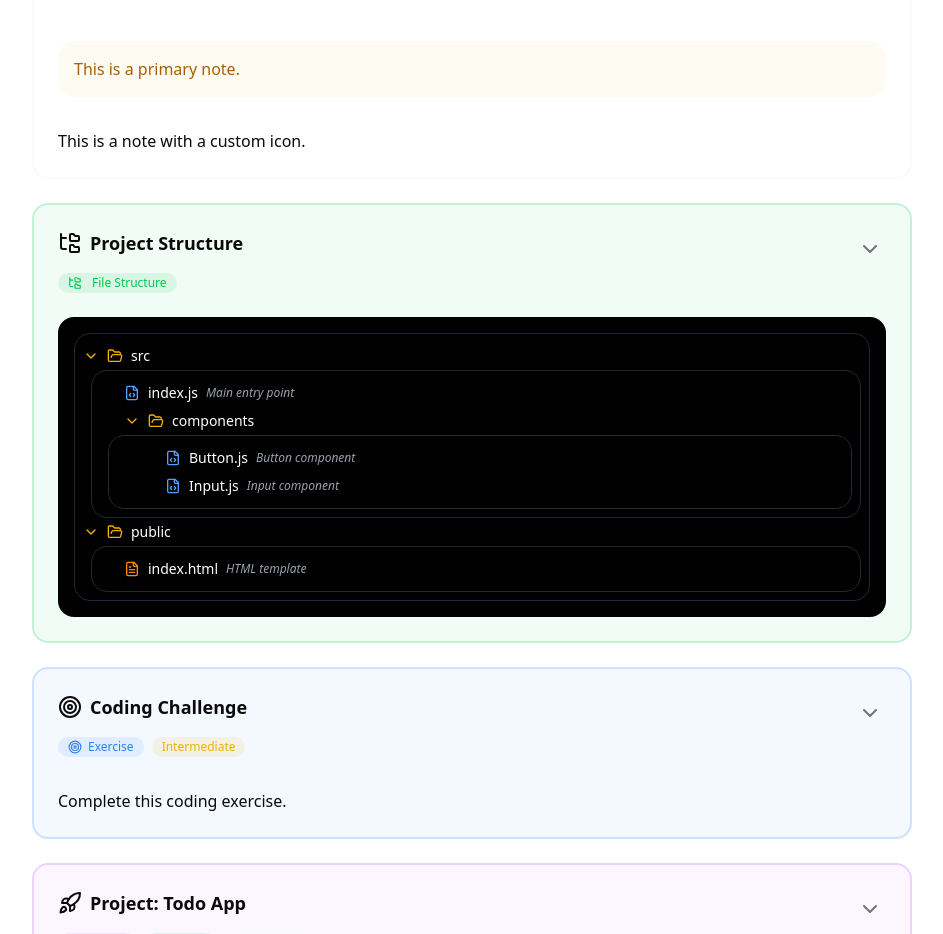
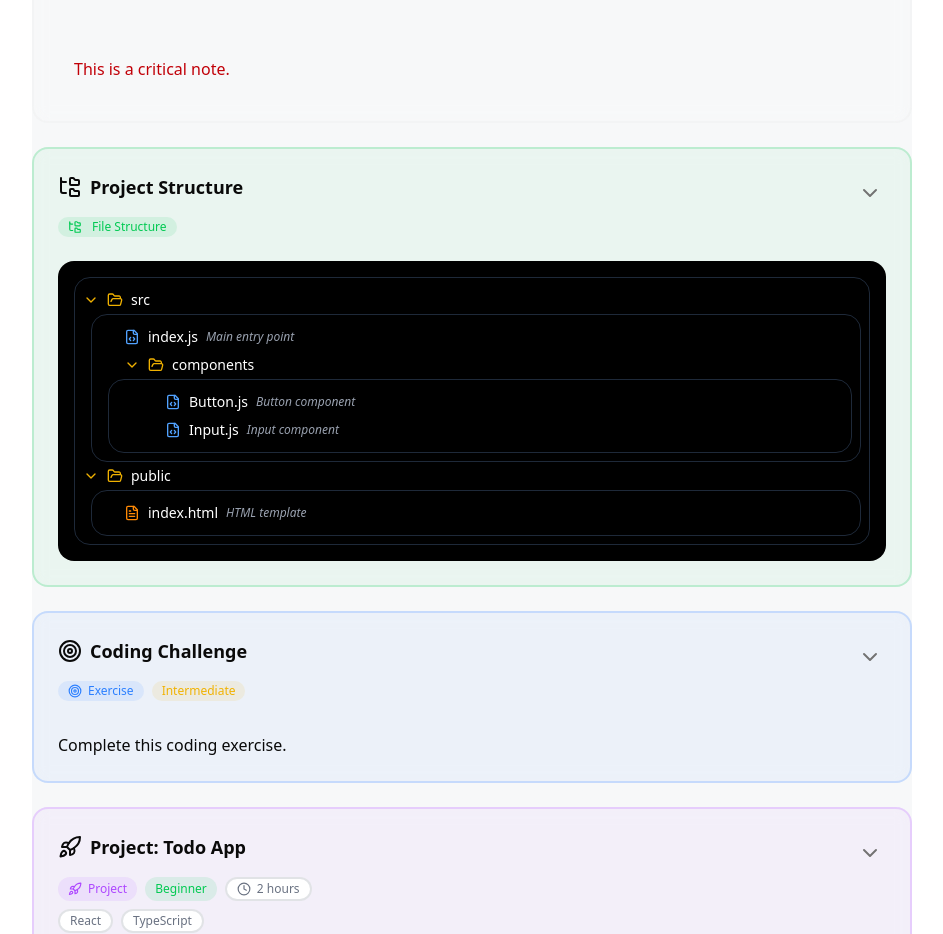
Before and after one commit to SherryMaster/QuillSpace-Starting, a React (Vite) app: page / in a window 1280 px wide. Shown: the part 1786-2720 px from the top of the page, without its empty margins (336-1279 px from the left). Built offline with nearby package versions, Linux system fonts and the light colour scheme.

Commit message:
fix theming system

```diff
--- a/package.json
+++ b/package.json
@@ -4,8 +4,9 @@
   "version": "0.0.0",
   "type": "module",
   "scripts": {
-    "dev": "vite",
-    "build": "tsc -b && vite build",
+    "generate-safelist": "tsx src/utils/tailwind-safelist.ts",
+    "dev": "npm run generate-safelist && vite",
+    "build": "npm run generate-safelist && tsc -b && vite build",
     "lint": "eslint .",
     "preview": "vite preview"
   },
@@ -36,6 +37,7 @@
     "eslint-plugin-react-hooks": "^5.1.0",
     "eslint-plugin-react-refresh": "^0.4.19",
     "globals": "^15.15.0",
+    "tsx": "^4.19.3",
     "typescript": "~5.7.2",
     "typescript-eslint": "^8.24.1",
     "vite": "^6.2.0"
--- a/src/App.tsx
+++ b/src/App.tsx
@@ -51,8 +51,7 @@ function App() {
           <p>This is a generic block.</p>
         </ContentBlock>
 
-        <ContentBlock type="Note" title="Important Note" noteType="warning" content="This is a primary note.">
-          <p>This is a note with a custom icon.</p>
+        <ContentBlock type="Note" title="Important Note" noteType="critical" content="This is a critical note.">
         </ContentBlock>
 
         <ContentBlock type="FileStructureView" title="Project Structure" filestructure={{
--- a/src/components/contentblock/ContentBlock.tsx
+++ b/src/components/contentblock/ContentBlock.tsx
@@ -35,6 +35,17 @@ import { type ColorToken } from '@/types/colors';
 import { getColorClass } from '@/utils/colors';
 import type { MediaType } from '@/types/media';
 import { MediaBlock } from './MediaBlock';
+
+const defaultBlockColors = {
+  Classic: 'gray',
+  Generic: 'gray',
+  Note: 'blue',
+  FileStructureView: 'green',
+  Challenge: 'blue',
+  Code: 'cyan',
+  Markdown: 'gray',
+  Media: 'purple'
+} as const;
 
 export const mediaTypeConfig: Record<MediaType, {
   icon: LucideIcon;
@@ -178,43 +189,43 @@ const noteTypeConfig: Record<NoteBlockProps['noteType'], {
     icon: LucideIcon;
 }> = {
     primary: {
-      containerClass: `border-2 ${getColorClass('blue-500', 'border', 20)} ${getColorClass('blue-500', 'bg', 5)}`,
-      contentClass: getColorClass('blue-500', 'bg', 5),
+      containerClass: `border-2 ${getColorClass('blue', 'border', 20)} ${getColorClass('blue', 'bg', 5)}`,
+      contentClass: getColorClass('blue', 'bg', 5),
       textClass: "text-blue-700 dark:text-blue-300",
-      bgClass: getColorClass('blue-500', 'bg', 10),
-      iconClass: getColorClass('blue-500', 'text'),
+      bgClass: getColorClass('blue', 'bg', 10),
+      iconClass: getColorClass('blue', 'text'),
       icon: InfoIcon
     },
     secondary: {
-      containerClass: `border-2 ${getColorClass('gray-500', 'border', 20)} ${getColorClass('gray-500', 'bg', 5)}`,
-      contentClass: getColorClass('gray-500', 'bg', 5),
+      containerClass: `border-2 ${getColorClass('gray', 'border', 20)} ${getColorClass('gray', 'bg', 5)}`,
+      contentClass: getColorClass('gray', 'bg', 5),
       textClass: "text-gray-700 dark:text-gray-300",
-      bgClass: getColorClass('gray-500', 'bg', 10),
-      iconClass: getColorClass('gray-500', 'text'),
+      bgClass: getColorClass('gray', 'bg', 10),
+      iconClass: getColorClass('gray', 'text'),
       icon: HelpCircle
     },
     info: {
-      containerClass: `border-2 ${getColorClass('cyan-500', 'border', 20)} ${getColorClass('cyan-500', 'bg', 5)}`,
-      contentClass: getColorClass('cyan-500', 'bg', 5),
+      containerClass: `border-2 ${getColorClass('cyan', 'border', 20)} ${getColorClass('cyan', 'bg', 5)}`,
+      contentClass: getColorClass('cyan', 'bg', 5),
       textClass: "text-cyan-700 dark:text-cyan-300",
-      bgClass: getColorClass('cyan-500', 'bg', 10),
-      iconClass: getColorClass('cyan-500', 'text'),
+      bgClass: getColorClass('cyan', 'bg', 10),
+      iconClass: getColorClass('cyan', 'text'),
       icon: Info
     },
     warning: {
-      containerClass: `border-2 ${getColorClass('yellow-500', 'border', 20)} ${getColorClass('yellow-500', 'bg', 5)}`,
-      contentClass: getColorClass('yellow-500', 'bg', 5),
+      containerClass: `border-2 ${getColorClass('yellow', 'border', 20)} ${getColorClass('yellow', 'bg', 5)}`,
+      contentClass: getColorClass('yellow', 'bg', 5),
       textClass: "text-yellow-700 dark:text-yellow-300",
-      bgClass: getColorClass('yellow-500', 'bg', 10),
-      iconClass: getColorClass('yellow-500', 'text'),
+      bgClass: getColorClass('yellow', 'bg', 10),
+      iconClass: getColorClass('yellow', 'text'),
       icon: AlertTriangle
     },
     critical: {
-      containerClass: `border-2 ${getColorClass('red-500', 'border', 20)} ${getColorClass('red-500', 'bg', 5)}`,
-      contentClass: getColorClass('red-500', 'bg', 5),
+      containerClass: `border-2 ${getColorClass('red', 'border', 20)} ${getColorClass('red', 'bg', 5)}`,
+      contentClass: getColorClass('red', 'bg', 5),
       textClass: "text-red-700 dark:text-red-300",
-      bgClass: getColorClass('red-500', 'bg', 10),
-      iconClass: getColorClass('red-500', 'text'),
+      bgClass: getColorClass('red', 'bg', 10),
+      iconClass: getColorClass('red', 'text'),
       icon: AlertOctagon
     }
 };
@@ -293,10 +304,10 @@ const getBlockConfig = (props: ContentBlockProps): BlockConfig => {
   const blockConfigs: Record<ContentBlockProps["type"], BlockConfig> = {
     Classic: {
       icon,
-      containerClass: getColorClass('gray-500', 'border', 20) + ' ' + getColorClass('gray-500', 'bg', 5),
-      badgeClass: getColorClass('gray-500', 'bg', 10) + ' ' + getColorClass('gray-500', 'text'),
+      containerClass: getColorClass('gray', 'border', 20) + ' ' + getColorClass('gray', 'bg', 5),
+      badgeClass: getColorClass('gray', 'bg', 10) + ' ' + getColorClass('gray', 'text'),
       iconProps: {
-        icon,  // Add the icon property
+        icon,
         size: props.iconConfig?.size || 20,
         className: cn(
           "w-5 h-5",
@@ -307,38 +318,38 @@ const getBlockConfig = (props: ContentBlockProps): BlockConfig => {
     },
     Generic: {
       icon,
-      containerClass: getColorClass('gray-500', 'border', 20) + ' ' + getColorClass('gray-500', 'bg', 5),
-      badgeClass: getColorClass('gray-500', 'bg', 10) + ' ' + getColorClass('gray-500', 'text')
+      containerClass: getColorClass('gray', 'border', 20) + ' ' + getColorClass('gray', 'bg', 5),
+      badgeClass: getColorClass('gray', 'bg', 10) + ' ' + getColorClass('gray', 'text')
     },
     Note: {
       icon,
-      containerClass: getColorClass('blue-500', 'border', 20) + ' ' + getColorClass('blue-500', 'bg', 5),
-      badgeClass: getColorClass('blue-500', 'bg', 10) + ' ' + getColorClass('blue-500', 'text')
+      containerClass: getColorClass('blue', 'border', 20) + ' ' + getColorClass('blue', 'bg', 5),
+      badgeClass: getColorClass('blue', 'bg', 10) + ' ' + getColorClass('blue', 'text')
     },
     FileStructureView: {
       icon,
-      containerClass: getColorClass('green-500', 'border', 20) + ' ' + getColorClass('green-500', 'bg', 5),
-      badgeClass: getColorClass('green-500', 'bg', 10) + ' ' + getColorClass('green-500', 'text')
+      containerClass: getColorClass('green', 'border', 20) + ' ' + getColorClass('green', 'bg', 5),
+      badgeClass: getColorClass('green', 'bg', 10) + ' ' + getColorClass('green', 'text')
     },
     Challenge: {
       icon,
-      containerClass: getColorClass('blue-500', 'border', 20) + ' ' + getColorClass('blue-500', 'bg', 5),
-      badgeClass: getColorClass('blue-500', 'bg', 10) + ' ' + getColorClass('blue-500', 'text')
+      containerClass: getColorClass('blue', 'border', 20) + ' ' + getColorClass('blue', 'bg', 5),
+      badgeClass: getColorClass('blue', 'bg', 10) + ' ' + getColorClass('blue', 'text')
     },
     Code: {
       icon,
-      containerClass: getColorClass('cyan-500', 'border', 20) + ' ' + getColorClass('cyan-500', 'bg', 5),
-      badgeClass: getColorClass('cyan-500', 'bg', 10) + ' ' + getColorClass('cyan-500', 'text')
+      containerClass: getColorClass('cyan', 'border', 20) + ' ' + getColorClass('cyan', 'bg', 5),
+      badgeClass: getColorClass('cyan', 'bg', 10) + ' ' + getColorClass('cyan', 'text')
     },
     Markdown: {
       icon,
-      containerClass: getColorClass('gray-500', 'border', 20) + ' ' + getColorClass('gray-500', 'bg', 5),
-      badgeClass: getColorClass('gray-500', 'bg', 10) + ' ' + getColorClass('gray-500', 'text')
+      containerClass: getColorClass('gray', 'border', 20) + ' ' + getColorClass('gray', 'bg', 5),
+      badgeClass: getColorClass('gray', 'bg', 10) + ' ' + getColorClass('gray', 'text')
     },
     Media: {
       icon,
-      containerClass: getColorClass('gray-500', 'border', 20) + ' ' + getColorClass('gray-500', 'bg', 5),
-      badgeClass: getColorClass('gray-500', 'bg', 10) + ' ' + getColorClass('gray-500', 'text')
+      containerClass: getColorClass('gray', 'border', 20) + ' ' + getColorClass('gray', 'bg', 5),
+      badgeClass: getColorClass('gray', 'bg', 10) + ' ' + getColorClass('gray', 'text')
     }
   };
 
@@ -580,7 +591,7 @@ export function ContentBlock(props: ContentBlockProps) {
             <div className="flex gap-2">
               <Badge
                 variant="default"
-                color={challengeProps.challengeType === 'Project' ? 'purple-500' : 'blue-500'}
+                color={challengeProps.challengeType === 'Project' ? 'purple' : 'blue'}
               >
                 {challengeProps.challengeType === 'Project' ? (
                   <><Rocket className="w-3.5 h-3.5" /> Project</>
@@ -590,14 +601,14 @@ export function ContentBlock(props: ContentBlockProps) {
               </Badge>
 
               <Badge variant="default" color={
-                challengeProps.difficulty === 'Beginner' ? 'green-500' :
-                challengeProps.difficulty === 'Intermediate' ? 'yellow-500' : 'red-500'
+                challengeProps.difficulty === 'Beginner' ? 'green' :
+                challengeProps.difficulty === 'Intermediate' ? 'yellow' : 'red'
               }>
                 {challengeProps.difficulty}
               </Badge>
 
               {challengeProps.estimatedTime && (
-                <Badge variant="outline" color="gray-500">
+                <Badge variant="outline" color="gray">
                   <Clock className="w-3.5 h-3.5" />
                   {challengeProps.estimatedTime}
                 </Badge>
@@ -607,7 +618,7 @@ export function ContentBlock(props: ContentBlockProps) {
             {challengeProps.tech && (
               <div className="flex flex-wrap gap-2">
                 {challengeProps.tech.map((tech, index) => (
-                  <Badge key={index} variant="outline" color="gray-500">
+                  <Badge key={index} variant="outline" color="gray">
                     {tech}
                   </Badge>
                 ))}
@@ -646,6 +657,67 @@ export function ContentBlock(props: ContentBlockProps) {
     }
   };
 
+  const getBlockColor = (props: ContentBlockProps): string => {
+    if (props.type === "Media") {
+      return `text-${mediaTypeConfig[(props as MediaBlockProps).mediaType].badgeClass.split('-')[1]}`;
+    }
+
+    if (props.type === "Note") {
+      return noteTypeConfig[(props as NoteBlockProps).noteType].iconClass;
+    }
+
+    if (props.type === "Challenge") {
+      return (props as ChallengeBlockProps).challengeType === "Project"
+        ? "text-purple-500"
+        : "text-blue-500";
+    }
+
+    if (props.type === "Generic" && (props as GenericBlockProps).color) {
+      return `text-${(props as GenericBlockProps).color}-500`;
+    }
+
+    return `text-${defaultBlockColors[props.type]}-500`;
+  };
+
+  const getBlockClassName = (props: ContentBlockProps): string => {
+    // Handle Note blocks
+    if (props.type === "Note") {
+      return noteTypeConfig[(props as NoteBlockProps).noteType]?.containerClass;
+    }
+
+    // Handle Challenge blocks
+    if (props.type === "Challenge") {
+      const color = (props as ChallengeBlockProps).challengeType === "Project" ? "purple" : "blue";
+      return cn(
+        getColorClass(color, 'bg', 5),
+        getColorClass(color, 'border', 20)
+      );
+    }
+
+    // Handle Media blocks
+    if (props.type === "Media") {
+      return mediaTypeConfig[(props as MediaBlockProps).mediaType]?.containerClass;
+    }
+
+    // Handle Generic blocks with custom color
+    if (props.type === "Generic" && (props as GenericBlockProps).color) {
+      const color = (props as GenericBlockProps).color;
+      if (!color) return ''; // Early return if color is undefined
+
+      return cn(
+        getColorClass(color, 'bg', 5),
+        getColorClass(color, 'border', 20)
+      );
+    }
+
+    // Default colors for other block types
+    const defaultColor = defaultBlockColors[props.type];
+    return cn(
+      getColorClass(defaultColor, 'bg', 5),
+      getColorClass(defaultColor, 'border', 20)
+    );
+  };
+
   const blockAttributes = {
     id: blockId,
     'data-block-id': blockId,
@@ -653,19 +725,7 @@ export function ContentBlock(props: ContentBlockProps) {
     'data-show-toc': showOnTOC,
     'data-parent-id': parentId,
     'data-block-icon': config.icon.displayName || config.icon.name || 'Box',
-    'data-block-color': props.type === "Media"
-      ? `text-${mediaTypeConfig[(props as MediaBlockProps).mediaType].badgeClass.split('-')[1]}`
-      : props.type === "Note"
-      ? noteTypeConfig[(props as NoteBlockProps).noteType].iconClass
-      : props.type === "Challenge"
-      ? (props as ChallengeBlockProps).challengeType === "Project"
-        ? "text-purple-500"
-        : "text-blue-500"
-      : props.type === "FileStructureView"
-      ? "text-green-500"
-      : props.type === "Generic" && (props as GenericBlockProps).color
-      ? `text-${(props as GenericBlockProps).color}-500`
-      : config.badgeClass.split(' ')[1],
+    'data-block-color': getBlockColor(props),
     ...(props.type === "Note" && {
       'data-note-type': (props as NoteBlockProps).noteType,
       'data-note-icon': noteTypeConfig[(props as NoteBlockProps).noteType].icon.name
@@ -676,16 +736,8 @@ export function ContentBlock(props: ContentBlockProps) {
     className: cn(
       'content-block',
       props.type !== "Classic" && "border-2 p-6 backdrop-blur-sm rounded-lg",
-      {
-        [noteTypeConfig[(props as NoteBlockProps).noteType]?.containerClass]: props.type === "Note",
-        'bg-green-500/5 border-green-500/20': props.type === "FileStructureView",
-        [config.containerClass]: props.type !== "Classic" && props.type !== "Note" && props.type !== "FileStructureView",
-        'border-purple-500/20': props.type === "Challenge" && (props as ChallengeBlockProps).challengeType === "Project",
-        'border-blue-500/20': props.type === "Challenge" && (props as ChallengeBlockProps).challengeType !== "Project",
-        [mediaTypeConfig[(props as MediaBlockProps).mediaType]?.containerClass]:
-          props.type === "Media",
-      },
-      props.className
+      getBlockClassName(props),
+      props.className // Keep this at the end to allow overrides
     ),
     style: {
       '--block-depth': parentId ? '1' : '0'
@@ -696,6 +748,7 @@ export function ContentBlock(props: ContentBlockProps) {
 
   return (
     <section {...blockAttributes}>
+    {/* <section className="content-block border-2 p-6 backdrop-blur-sm rounded-lg border-gray-500/20 bg-gray-500/5">  */}
       {/* Header */}
       <div className="flex w-full items-start justify-between gap-4">
         <div className="space-y-4 flex-1">
--- a/src/components/ui/badge.tsx
+++ b/src/components/ui/badge.tsx
@@ -2,6 +2,7 @@ import * as React from "react"
 import { cva } from "class-variance-authority"
 import { cn } from "@/utils/common"
 import { ColorToken } from '@/types/colors'
+import { getColorClass } from '@/utils/colors'
 
 interface BadgeProps extends React.HTMLAttributes<HTMLDivElement> {
   variant?: 'default' | 'outline'
@@ -15,7 +16,6 @@ const badgeVariants = cva(
       variant: {
         default: "border-transparent bg-primary/10 text-primary hover:bg-primary/20",
         outline: "border-2 bg-background hover:bg-accent",
-        secondary: "border-transparent bg-secondary text-secondary-foreground hover:bg-secondary/80",
       },
     },
     defaultVariants: {
@@ -31,8 +31,8 @@ const Badge = ({
   ...props
 }: BadgeProps) => {
   const colorClasses = color ? {
-    'default': `bg-${color}/10 text-${color} hover:bg-${color}/20`,
-    'outline': `border-${color}/20 text-${color} hover:bg-${color}/10`,
+    'default': `${getColorClass(color, 'bg', 10)} ${getColorClass(color, 'text')} hover:${getColorClass(color, 'bg', 20)}`,
+    'outline': `${getColorClass(color, 'border', 20)} ${getColorClass(color, 'text')} hover:${getColorClass(color, 'bg', 10)}`,
   }[variant] : '';
 
   return (
--- a/src/index.css
+++ b/src/index.css
@@ -1,3 +1,4 @@
+@source "../safelist.txt";
 @import "tailwindcss";
 @plugin "tailwindcss-animate";
 
--- a/src/types/colors.ts
+++ b/src/types/colors.ts
@@ -7,12 +7,7 @@ export const BASE_COLORS = {
   destructive: 'destructive'
 } as const;
 
-export type BaseColor =
-  | 'primary'
-  | 'secondary'
-  | 'accent'
-  | 'muted'
-  | 'destructive';
+export type BaseColor = keyof typeof BASE_COLORS;
 
 export const BRAND_COLORS = {
   blue: 'blue',
@@ -28,61 +23,10 @@ export const BRAND_COLORS = {
   pink: 'pink',
   indigo: 'indigo',
   teal: 'teal',
-  rose: 'rose',
-  lime: 'lime',
-  sky: 'sky',
-  emerald: 'emerald',
-  fuchsia: 'fuchsia',
-  amber: 'amber',
-  violet: 'violet'
+  brown: 'brown'
 } as const;
 
-export type BrandColor =
-  | 'blue'
-  | 'red'
-  | 'green'
-  | 'yellow'
-  | 'purple'
-  | 'gray'
-  | 'dark'
-  | 'light'
-  | 'cyan'
-  | 'orange'
-  | 'pink'
-  | 'indigo'
-  | 'teal'
-  | 'rose'
-  | 'lime'
-  | 'sky'
-  | 'emerald'
-  | 'fuchsia'
-  | 'amber'
-  | 'violet';
-
-export const COLOR_SHADES = {
-  '50': '50',
-  '100': '100',
-  '200': '200',
-  '300': '300',
-  '400': '400',
-  '500': '500',
-  '600': '600',
-  '700': '700',
-  '800': '800',
-  '900': '900'
-} as const;
-
-export type ColorShade =
-  | '50'
-  | '100'
-  | '200'
-  | '300'
-  | '400'
-  | '500'
-  | '600'
-  | '700'
-  | '800'
-  | '900';
+export type BrandColor = keyof typeof BRAND_COLORS;
 
 export type ColorIntent =
   | 'bg'
@@ -92,8 +36,10 @@ export type ColorIntent =
   | 'fill'
   | 'stroke';
 
-// Composite types
-export type ColorToken = `${BaseColor | BrandColor}-${ColorShade}`;
+// Simplified ColorToken is now just the color name
+export type ColorToken = BaseColor | BrandColor;
+
+// ColorClass now includes the default shade
 export type ColorClass = `${ColorIntent}-${ColorToken}`;
 
 // Opacity utilities
@@ -112,10 +58,8 @@ export interface ThemeColors {
 
 // Type guards and validation
 export const isValidColorToken = (color: string): color is ColorToken => {
-  const [base, shade] = color.split('-');
   return (
-    (Object.values(BASE_COLORS).includes(base as BaseColor) ||
-    Object.values(BRAND_COLORS).includes(base as BrandColor)) &&
-    Object.values(COLOR_SHADES).includes(shade as ColorShade)
+    Object.values(BASE_COLORS).includes(color as BaseColor) ||
+    Object.values(BRAND_COLORS).includes(color as BrandColor)
   );
 };
--- a/src/utils/colors.ts
+++ b/src/utils/colors.ts
@@ -8,6 +8,8 @@ import {
 } from '@/types/colors';
 import { cn } from './common';
 
+const DEFAULT_SHADE = '500';
+
 export const getColorClass = (
   color: ColorToken,
   intent: ColorIntent = 'text',
@@ -17,17 +19,17 @@ export const getColorClass = (
     throw new Error(`Invalid color token: ${color}`);
   }
 
-  const baseClass = `${intent}-${color}` as ColorClass;
+  const baseClass = `${intent}-${color}-${DEFAULT_SHADE}` as ColorClass;
   return opacity ? `${baseClass}/${opacity}` as ColorWithOpacity : baseClass;
 };
 
 export const generateColorVariants = (
-  baseColor: ColorToken,
+  color: ColorToken,
   intents: ColorIntent[] = ['bg', 'text']
 ): Record<ColorIntent, ColorClass> => {
   return intents.reduce((acc, intent) => ({
     ...acc,
-    [intent]: getColorClass(baseColor, intent)
+    [intent]: getColorClass(color, intent)
   }), {} as Record<ColorIntent, ColorClass>);
 };
 
@@ -37,26 +39,7 @@ export const combineColorClasses = (...classes: (ColorClass | ColorWithOpacity |
 
 // Theme color utilities
 export const getThemeColorVariant = (
-  color: ColorToken,
-  variant: 'light' | 'dark' = 'light'
+  color: ColorToken
 ): ColorToken => {
-  const [base, shade] = color.split('-');
-  const shadeMap: Record<string, string> = {
-    light: {
-      '500': '400',
-      '600': '500',
-      '700': '600',
-      '800': '700',
-      '900': '800'
-    },
-    dark: {
-      '400': '500',
-      '500': '600',
-      '600': '700',
-      '700': '800',
-      '800': '900'
-    }
-  }[variant];
-
-  return `${base}-${shadeMap[shade] || shade}` as ColorToken;
+  return color;
 };
--- /dev/null
+++ b/src/utils/tailwind-safelist.ts
@@ -0,0 +1,111 @@
+import * as fs from 'fs';
+import * as path from 'path';
+import { BASE_COLORS, BRAND_COLORS, type ColorIntent, type OpacityValue } from '@/types/colors';
+
+// Base variants from ColorIntent type
+const baseVariants: ColorIntent[] = ['bg', 'text', 'border', 'ring', 'fill', 'stroke'];
+
+// Gradient variants
+const gradientVariants = ['from', 'via', 'to'];
+
+// Opacity values from OpacityValue type
+const opacities: OpacityValue[] = [5, 10, 20, 30, 40, 50, 60, 70, 80, 90, 95];
+
+// States
+const states = ['hover', 'focus', 'active', 'disabled'];
+const groupStates = ['group-hover', 'group-focus', 'group-active'];
+
+// Theme colors combining both BASE_COLORS and BRAND_COLORS
+const themeColors = {
+  ...Object.fromEntries(
+    Object.keys(BASE_COLORS).map(color => [
+      color,
+      { gradient: ['400', '500', '600'], base: '500' }
+    ])
+  ),
+  ...Object.fromEntries(
+    Object.keys(BRAND_COLORS).map(color => [
+      color,
+      { gradient: ['400', '500', '600'], base: '500' }
+    ])
+  )
+};
+
+export const generateSafelist = () => {
+  const safelist: Set<string> = new Set();
+
+  // Helper to add class with all its variants
+  const addClassWithVariants = (baseClass: string) => {
+    safelist.add(baseClass);
+
+    // Add state variants
+    states.forEach(state => {
+      safelist.add(`${state}:${baseClass}`);
+    });
+
+    // Add group state variants
+    groupStates.forEach(state => {
+      safelist.add(`${state}:${baseClass}`);
+    });
+  };
+
+  // Generate classes for each color
+  Object.entries(themeColors).forEach(([color, config]) => {
+    // Base color variants
+    baseVariants.forEach(variant => {
+      // Basic class
+      const baseClass = `${variant}-${color}-${config.base}`;
+      addClassWithVariants(baseClass);
+
+      // With opacity variants
+      opacities.forEach(opacity => {
+        const opacityClass = `${baseClass}/${opacity}`;
+        addClassWithVariants(opacityClass);
+      });
+    });
+
+    // Gradient variants
+    gradientVariants.forEach(variant => {
+      config.gradient.forEach(shade => {
+        const gradientClass = `${variant}-${color}-${shade}`;
+        addClassWithVariants(gradientClass);
+      });
+    });
+
+    // Special patterns for dynamic classes
+    [
+      `from-${color}-gradient-start`,
+      `to-${color}-gradient-end`,
+      `bg-${color}-hover`,
+      `text-${color}-content`,
+      `border-${color}-content-hover`,
+    ].forEach(specialClass => {
+      addClassWithVariants(specialClass);
+    });
+  });
+
+  // Write to safelist.txt
+  const safelistContent = Array.from(safelist).sort().join('\n');
+  const safelistPath = path.resolve(process.cwd(), 'safelist.txt');
+
+  fs.writeFileSync(safelistPath, safelistContent, 'utf8');
+
+  return Array.from(safelist);
+};
+
+// Add comment at the top of safelist.txt explaining its purpose
+const addSafelistHeader = () => {
+  const header = `/*
+ * This file is auto-generated by tailwind-safelist.ts
+ * It contains all the dynamic classes needed for the application
+ * DO NOT EDIT THIS FILE DIRECTLY
+ */\n\n`;
+
+  const safelistPath = path.resolve(process.cwd(), 'safelist.txt');
+  const content = fs.readFileSync(safelistPath, 'utf8');
+  fs.writeFileSync(safelistPath, header + content, 'utf8');
+};
+
+// Execute
+generateSafelist();
+addSafelistHeader();
```
Also changed, not shown: src/components/navigation/TableOfContents.tsx (+0 -50 lines), 2 other files (tests, documents, lock files or other folders).
